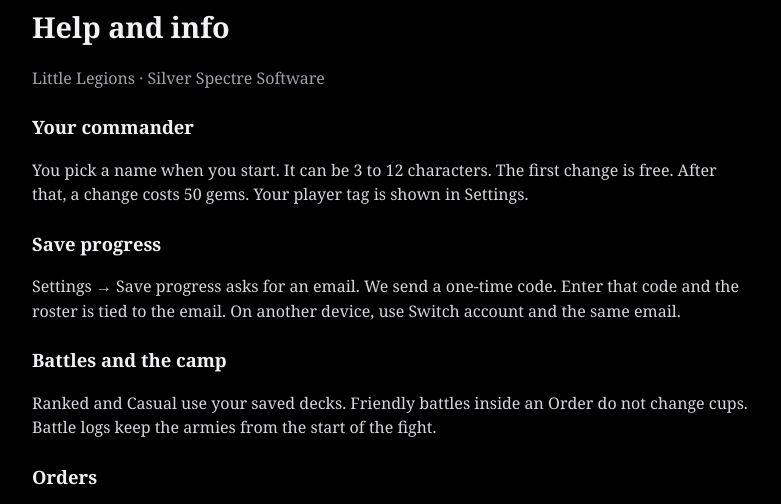
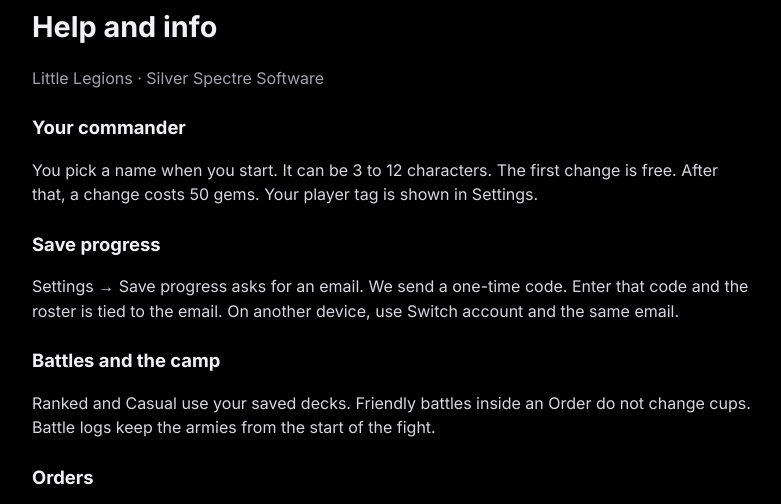
Before and after one commit to Srivatsan2307/LittleLegionsJoin, a plain HTML site: page docs/help/index.html in a window 1280 px wide. Shown: the part 285-789 px from the top of the page, without its empty margins (248-1029 px from the left). Drawn offline with Linux system fonts and the light colour scheme.

Commit message:
Set the public pages in Inter.
Co-authored-by: Cursor <cursoragent@cursor.com>

```diff
--- a/docs/help/index.html
+++ b/docs/help/index.html
@@ -7,9 +7,11 @@
   <meta name="description" content="How to save a roster, change a name, and join an Order in Little Legions.">
   <link rel="canonical" href="https://littlelegions.silverspectresoftware.com/help/">
   <style>
-    html, body { margin: 0; background: #000; color: #d7d7de; font-family: Georgia, serif; line-height: 1.55; }
+    @font-face { font-family: Inter; src: url("/fonts/Inter-Regular.ttf") format("truetype"); font-weight: 400; font-style: normal; font-display: swap; }
+    @font-face { font-family: Inter; src: url("/fonts/Inter-Bold.ttf") format("truetype"); font-weight: 700; font-style: normal; font-display: swap; }
+    html, body { margin: 0; background: #000; color: #d7d7de; font-family: Inter, sans-serif; line-height: 1.55; }
     main { max-width: 720px; margin: 0 auto; padding: 28px 20px 56px; }
-    h1, h2 { color: #f2f2f5; }
+    h1, h2 { color: #f2f2f5; font-weight: 700; }
     h1 { font-size: 1.8rem; margin: 0 0 6px; }
     h2 { font-size: 1.15rem; margin: 1.4rem 0 0.4rem; }
     p, li { font-size: 1rem; }
```
Also changed, not shown: docs/index.html (+3 -1 lines), docs/parents/index.html (+4 -2 lines), docs/privacy/index.html (+4 -2 lines), docs/terms/index.html (+4 -2 lines), docs/fonts/Inter-Bold.ttf (added), docs/fonts/Inter-Regular.ttf (added).
